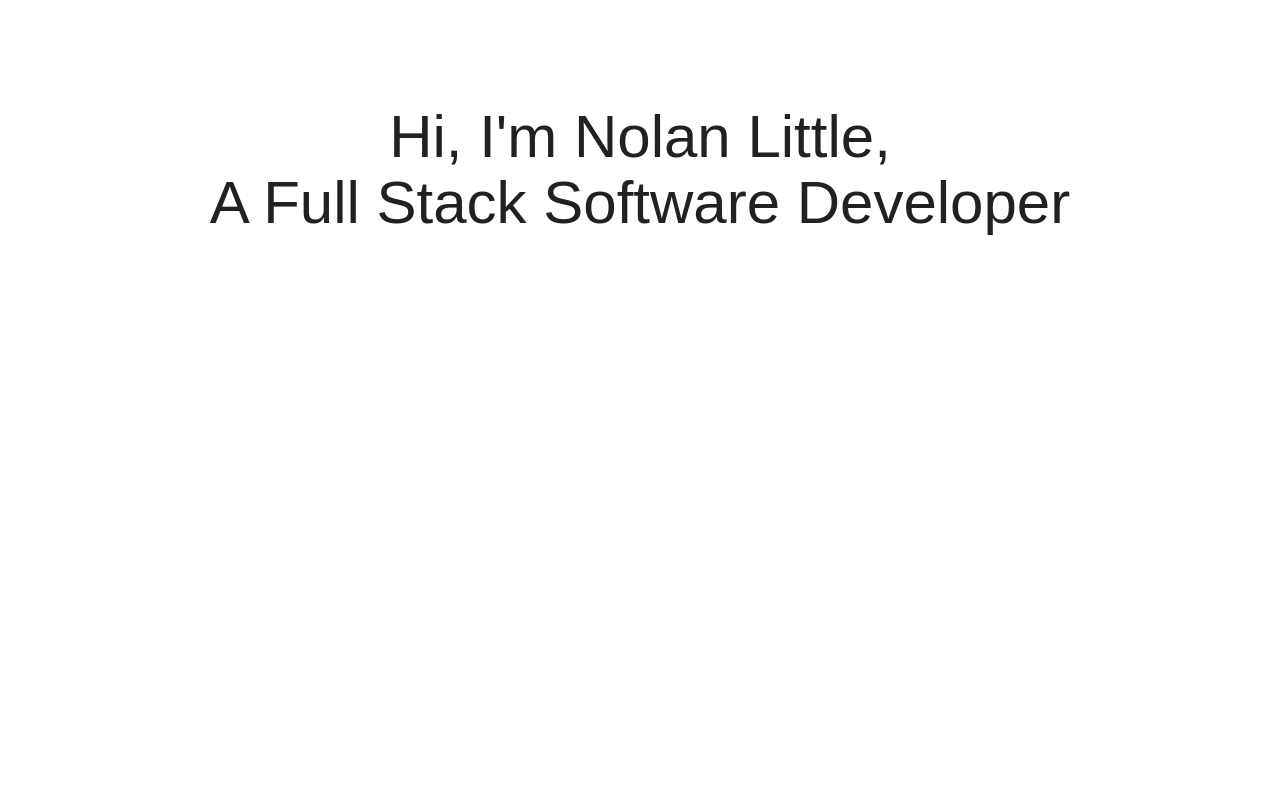
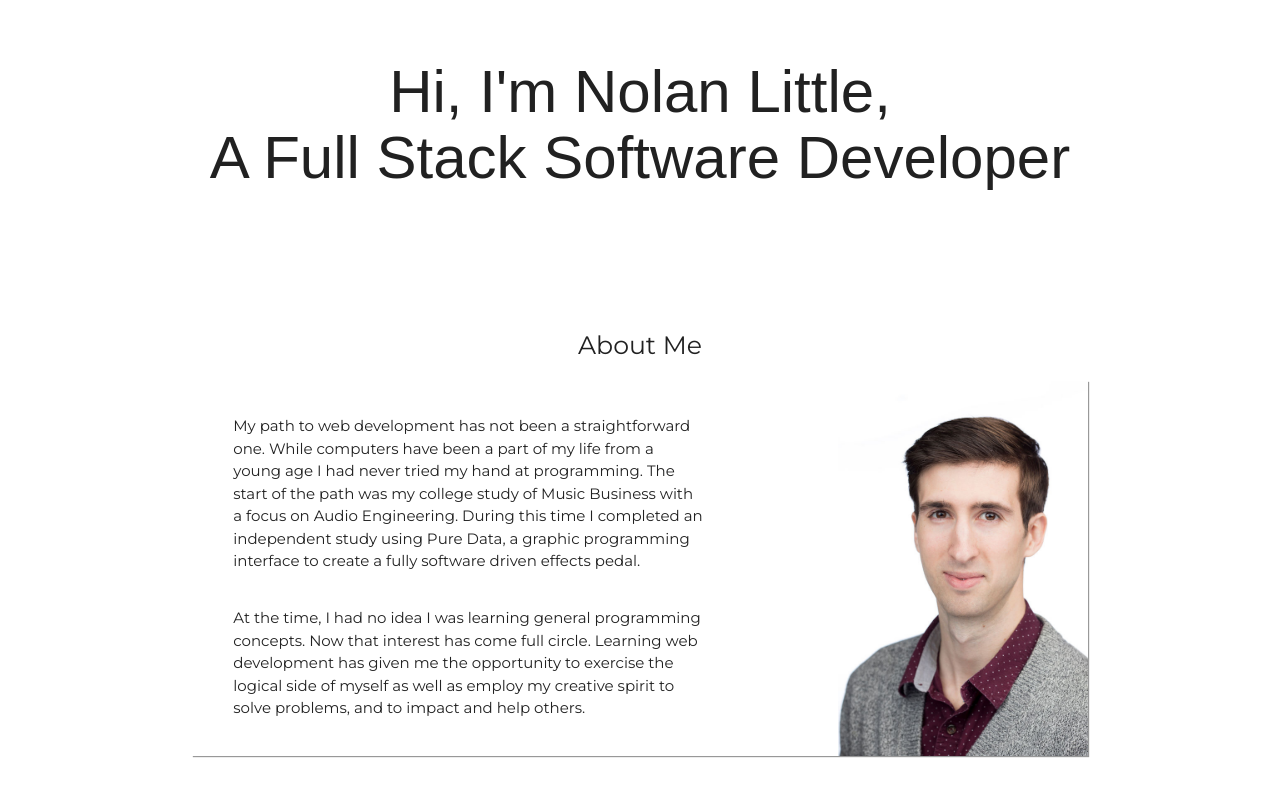
Before and after one commit to Nolan-Little/portfolio-site, a plain HTML site: page index.html in a window 1280 px wide. Shown: the part 110-898 px from the top of the page. Drawn offline with nearby package versions, Linux system fonts and the light colour scheme; a web font is replaced by a local one.

Commit message:
portrait, layout tweaks

```diff
--- a/index.html
+++ b/index.html
@@ -7,11 +7,14 @@
     <meta http-equiv="X-UA-Compatible" content="ie=edge">
     <link rel="stylesheet" href="styles/materialize.min.css">
     <link href="https://fonts.googleapis.com/icon?family=Material+Icons" rel="stylesheet">
-  <link href="https://fonts.googleapis.com/css?family=Cabin+Condensed|Montserrat" rel="stylesheet">
+    <link href="https://fonts.googleapis.com/css?family=Cabin+Condensed|Montserrat"
+        rel="stylesheet">
     <link rel="stylesheet" href="https://cdn.rawgit.com/konpa/devicon/df6431e323547add1b4cf45992913f15286456d3/devicon.min.css">
-  <link rel="stylesheet" href="https://use.fontawesome.com/releases/v5.6.3/css/all.css" integrity="sha384-UHRtZLI+pbxtHCWp1t77Bi1L4ZtiqrqD80Kn4Z8NTSRyMA2Fd33n5dQ8lWUE00s/"
+    <link rel="stylesheet" href="https://use.fontawesome.com/releases/v5.6.3/css/all.css"
+        integrity="sha384-UHRtZLI+pbxtHCWp1t77Bi1L4ZtiqrqD80Kn4Z8NTSRyMA2Fd33n5dQ8lWUE00s/"
         crossorigin="anonymous">
-  <link rel="stylesheet" href="https://use.fontawesome.com/releases/v5.6.3/css/brands.css" integrity="sha384-1KLgFVb/gHrlDGLFPgMbeedi6tQBLcWvyNUN+YKXbD7ZFbjX6BLpMDf0PJ32XJfX"
+    <link rel="stylesheet" href="https://use.fontawesome.com/releases/v5.6.3/css/brands.css"
+        integrity="sha384-1KLgFVb/gHrlDGLFPgMbeedi6tQBLcWvyNUN+YKXbD7ZFbjX6BLpMDf0PJ32XJfX"
         crossorigin="anonymous">
     <link rel="stylesheet" href="styles/main.css">
     <title>Nolan Little Portfolio</title>
@@ -23,10 +26,13 @@
         <nav class="blue darken-2">
             <div class="nav-wrapper">
                 <a href="#splash" class="brand-logo center">Nolan Little</a>
-        <a href="#" data-target="mobile-nav" class="sidenav-trigger right"><i class="material-icons">menu</i></a>
+                <a href="#" data-target="mobile-nav" class="sidenav-trigger right"><i
+                        class="material-icons">menu</i></a>
                 <ul class="left">
-          <li><a class="contact--icon" href="https://www.linkedin.com/in/nolan-little/"><i class="fab fa-linkedin-in"></i></a></li>
-          <li><a class="contact--icon" href="https://github.com/Nolan-Little"><i class="devicon-github-plain-wordmark"></i></a></li>
+                    <li><a class="contact--icon" href="https://www.linkedin.com/in/nolan-little/"><i
+                                class="fab fa-linkedin-in"></i></a></li>
+                    <li><a class="contact--icon" href="https://github.com/Nolan-Little"><i
+                                class="devicon-github-plain-wordmark"></i></a></li>
                 </ul>
                 <ul class="right hide-on-med-and-down">
                     <li><a class="nav-link" href="#about">About Me</a></li>
@@ -51,27 +57,40 @@
     <article class="portfolio--content">
         <!-- Main splash---------------------------- -->
         <section class="splash row scrollspy" id="splash">
-      <h1 class="flow-text content__section--header splash--title">Hi, I'm Nolan Little,<br> A Full Stack Software
+            <h1 class="flow-text content__section--header splash--title">Hi,
+                I'm Nolan Little,<br> A Full Stack Software
                 Developer</h1>
         </section>
         <!-- ABOUT SECTION---------------------------------------------------------- -->
         <section class="container scrollspy" id="about">
             <h2 class="col s12 flow-text content__section--header">About Me</h2>
             <div class="row content--container">
-        <div class="col s12 m6">
-          <p class="content__section--copy">My path to web development has not been a straightforward
-            one. While computers have been a part of my life from a young age I had never tried my hand at programming.
-            The start of the path was my college study of Music Business with a focus on Audio Engineering. During this
-            time I completed an independent study using Pure Data, a graphic programming interface to create a fully
+                <div class="col s12 m7">
+                    <p class="content__section--copy">My path to web
+                        development has not been a straightforward
+                        one. While computers have been a part of my life from
+                        a young age I had never tried my hand at programming.
+                        The start of the path was my college study of Music
+                        Business with a focus on Audio Engineering. During
+                        this
+                        time I completed an independent study using Pure Data,
+                        a graphic programming interface to create a fully
                         software
-            driven effects pedal. At the time, I had no idea I was learning general programming concepts. Now that
-            interest has come full circle. Learning web development has given me the opportunity to exercise the
+                        driven effects pedal.
+                    </p>
+                    <p class="content__section--copy">At the time, I had no
+                        idea I was learning general programming concepts. Now
+                        that
+                        interest has come full circle. Learning web
+                        development has given me the opportunity to exercise
+                        the
                         logical side of
-            myself as well as employ my creative spirit to solve problems, and to impact and help others.
+                        myself as well as employ my creative spirit to solve
+                        problems, and to impact and help others.
                     </p>
                 </div>
-        <div class="col s12 m6 img-wrapper">
-          <img alt="Nolan Little portrait">
+                <div class="col s12 m5 img-wrapper">
+                    <img class="portrait-img" alt="Nolan Little portrait" src="images/experience/NolanHs.jpg" />
                 </div>
             </div>
         </section>
@@ -81,12 +100,15 @@
             <h2 class="flow-text content__section--header">Contact</h2>
             <div class="s12 col m6 offset-m3 content--container">
                 <div class="center--flex">
-            <a class="blue waves-effect waves-light btn" href="./downloads/NolanLittleResume.pdf" download>Download my resume</a>
+                    <a class="blue waves-effect waves-light btn" href="./downloads/NolanLittleResume.pdf"
+                        download>Download my resume</a>
                     <a href="mailto: little.nolan@gmail.com">little.nolan@gmail.com</a>
                     <p>Phone: (315)870-0312</p>
                     <div>
-                <a class="contact--icon" href="https://www.linkedin.com/in/nolan-little/"><i class="fab fa-linkedin-in"></i></a>
-                <a class="contact--icon" href="https://github.com/Nolan-Little"><i class="contact--icon devicon-github-plain-wordmark colored"></i></a>
+                        <a class="contact--icon" href="https://www.linkedin.com/in/nolan-little/"><i
+                                class="fab fa-linkedin-in"></i></a>
+                        <a class="contact--icon" href="https://github.com/Nolan-Little"><i
+                                class="contact--icon devicon-github-plain-wordmark colored"></i></a>
                     </div>
                 </div>
             </div>
@@ -98,33 +120,43 @@
             <div class="row content--container">
                 <div class="col s12 m6">
                     <h3 class="flow-text">Nashville Software School</h3>
-          <p>Intensive full-time 6-month software development bootcamp anchoring learning with both individual and
-            team-based projects. Tech Stack: Python/ Django; React.js; Javascript; HTML5; CSS3; SQL fundamentals.</p>
+                    <p>Intensive full-time 6-month software development
+                        bootcamp anchoring learning with both individual and
+                        team-based projects. Tech Stack: Python/ Django;
+                        React.js; Javascript; HTML5; CSS3; SQL fundamentals.</p>
                 </div>
                 <div class="col s12 m6">
-          <img src="images/experience/NSSlogo.jpeg" alt="Nashville Software School Logo" class="experience--logo">
+                    <img src="images/experience/NSSlogo.jpeg" alt="Nashville Software School Logo"
+                        class="experience--logo">
                 </div>
             </div>
             <div class="row content--container">
                 <div class="col s12 m6 push-m6">
                     <h3>Etc. Restaurant</h3>
-          <p>A respected Green Hills upscale casual restaurant and bar with Deb Paquette at the helm. Provides a unique
-            take on global American fusion in a casual environment with upscale service.</p>
+                    <p>A respected Green Hills upscale casual restaurant and
+                        bar with Deb Paquette at the helm. Provides a unique
+                        take on global American fusion in a casual environment
+                        with upscale service.</p>
                 </div>
                 <div class="col s12 m6 pull-m6">
-          <img src="images/experience/etclogo.png" alt="Etc. Restaurant Logo" class="experience--logo">
+                    <img src="images/experience/etclogo.png" alt="Etc. Restaurant Logo"
+                        class="experience--logo">
                 </div>
             </div>
             <div class="row content--container">
                 <div class="col s12 m6">
                     <h3>Swing Dance Nashville</h3>
-          <p>Non-profit organization with the mission of preserving the history of the big band swing era, and
-            teaching the public about the music and dances of the time through weekly classes, social dances, and
+                    <p>Non-profit organization with the mission of preserving
+                        the history of the big band swing era, and
+                        teaching the public about the music and dances of the
+                        time through weekly classes, social dances, and
                         performances.</p>
                 </div>
                 <div class="col s12 m6">
-          <img src="images/experience/dancephoto.jpg" alt="Nolan Little Dancing" class="experience--logo">
-          <p class="photo-cred">"Photo courtesy of <a href="http://www.gabirosenthal.co">@Gabi Rosenthal Photography"</a></p>
+                    <img src="images/experience/dancephoto.jpg" alt="Nolan Little Dancing"
+                        class="experience--logo">
+                    <p class="photo-cred">"Photo courtesy of <a href="http://www.gabirosenthal.co">@Gabi
+                            Rosenthal Photography"</a></p>
                 </div>
             </div>
         </section>
@@ -138,10 +170,12 @@
                     <div class="col s12 m3 offset-m3">
                         <div class="card">
                             <div class="card-image">
-                <img src="images/projects/ReSpeakLogo.png">
+                                <img src="./images/RespeakScreenshots/RecordAudio.png">
                             </div>
                             <div class="card-action">
-                <a class="blue-text text-darken-4 modal-trigger" href="#modal1">See Project Details</a>
+                                <h5 class="flow-text">ReSpeak</h5>
+                                <a class="blue-text text-darken-4 modal-trigger"
+                                    href="#modal1">See Project Details</a>
                                 <p>or</p>
                                 <a class="blue-text text-darken-1" href="https://github.com/Nolan-Little/ReSpeak">Github
                                     Repository</a>
@@ -154,25 +188,39 @@
                             <h4>ReSpeak</h4>
                             <p>A personal Dictaphone Web App.</p>
                             <figure>
-                <figcaption>A first time user logging in will see the following dashboard. A default collection waiting
-                  to be filled! User's can start by adding a new note or by renaming their default collection.</figcaption>
-                <img class="modal-img responsive-img materialboxed" src="./images/RespeakScreenshots/NewUserDashboard.png"
+                                <figcaption>A first time user logging in will
+                                    see the following dashboard. A default
+                                    collection waiting
+                                    to be filled! User's can start by adding a
+                                    new note or by renaming their default
+                                    collection.</figcaption>
+                                <img class="modal-img responsive-img materialboxed"
+                                    src="./images/RespeakScreenshots/NewUserDashboard.png"
                                     alt=" Screenshot of new user dashboard ">
                             </figure>
                             <figure>
-                <figcaption>Create new notes by adding a title, text content, and choosing the containing
+                                <figcaption>Create new notes by adding a
+                                    title, text content, and choosing the
+                                    containing
                                     collection</figcaption>
-                <img class="modal-img responsive-img materialboxed" src="./images/RespeakScreenshots/NewNoteForm.png"
+                                <img class="modal-img responsive-img materialboxed"
+                                    src="./images/RespeakScreenshots/NewNoteForm.png"
                                     alt=" Screenshot of new user dashboard ">
                             </figure>
                             <figure>
                                 <figcaption>Record Audio to go with the note.</figcaption>
-                <img class="modal-img responsive-img materialboxed" src="./images/RespeakScreenshots/RecordAudio.png"
+                                <img class="modal-img responsive-img materialboxed"
+                                    src="./images/RespeakScreenshots/RecordAudio.png"
                                     alt=" Screenshot of new user dashboard ">
                             </figure>
-              <p>ReSpeak can be used to record anything from a new book idea to a meeting with your department. It
-                allows for easy organization of notes by changing the containing collection. Edit the title and content
-                of collections and notes. Delete them when you no longer need them.</p>
+                            <p>ReSpeak can be used to record anything from a
+                                new book idea to a meeting with your
+                                department. It
+                                allows for easy organization of notes by
+                                changing the containing collection. Edit the
+                                title and content
+                                of collections and notes. Delete them when you
+                                no longer need them.</p>
                         </div>
                         <div class="modal-footer">
                             <a href="#portfolio" class="modal-close waves-effect waves-green btn-flat">Close</a>
@@ -186,7 +234,8 @@
                                 <img src="images/projects/comingsoon.png">
                             </div>
                             <div class="card-action">
-                <a class="blue-text text-darken-1" disabled href="#portfolio">Coming Soon</a>
+                                <a class="blue-text text-darken-1" disabled
+                                    href="#portfolio">Coming Soon</a>
                             </div>
                         </div>
                     </div>
@@ -225,7 +274,8 @@
                         <p>NPM</p>
                     </div>
                     <div class="logo code">
-            <img src="images/tech-icons/python.png" alt="Python Logo" class="circle">
+                        <img src="images/tech-icons/python.png" alt="Python Logo"
+                            class="circle">
                         <p>Python</p>
                     </div>
                     <div class="logo code">
@@ -275,8 +325,10 @@
     </article>
     <footer>
         <ul>
-      <li><a class="contact__footer--icon" href="https://www.linkedin.com/in/nolan-little/"><i class="fab fa-linkedin-in"></i></a></li>
-      <li><a class="contact__footer--icon" href="https://github.com/Nolan-Little"><i class="devicon-github-plain-wordmark"></i></a></li>
+            <li><a class="contact__footer--icon" href="https://www.linkedin.com/in/nolan-little/"><i
+                        class="fab fa-linkedin-in"></i></a></li>
+            <li><a class="contact__footer--icon" href="https://github.com/Nolan-Little"><i
+                        class="devicon-github-plain-wordmark"></i></a></li>
         </ul>
         <p>© Copyright | Nolan Little 2019</p>
     </footer>
--- a/styles/main.css
+++ b/styles/main.css
@@ -12,12 +12,8 @@ a.active.nav-link {
   text-decoration: underline;
 }
 
-section.splash {
-  height: 100vh;
-}
-
 h1.splash--title {
-  margin: 10rem auto;
+  margin: 7rem auto;
   font-size: 3rem;
   text-align: center;
 }
@@ -27,8 +23,12 @@ h2 {
 }
 
 div.content--container {
-    padding: 1rem 1rem;
+    /* padding: 1rem 1rem; */
     box-shadow: #757575bd 1px 1px 1px;
+}
+
+p.content__section--copy{
+    padding: 1.3rem 0 0 2rem;
 }
 
 div.center--flex{
@@ -44,6 +44,14 @@ div.icon--container {
     display: flex;
     flex-flow: row wrap;
     justify-content: space-between;
+}
+img.portrait-img {
+    margin-right: -.75rem;
+    display: block;
+    min-height:50px;
+    min-width:175px;
+    max-width: 250px;
+    float: right;
 }
 
 img.experience--logo {
@@ -241,11 +249,12 @@ footer > ul {
   }
 
   div.card {
-    height: 25rem;
+    height: 27rem;
  }
 
   div.card-image>img {
     min-height: 160px;
+    max-height: 160px;
     height: auto;
   }
 
```
Also changed, not shown: images/experience/NolanHs.jpg (added), images/experience/NolanSillyHs.jpg (added), images/experience/bugsmall.jpg (added), 4 other files. Lines whose indentation alone changed are shown as unchanged.
